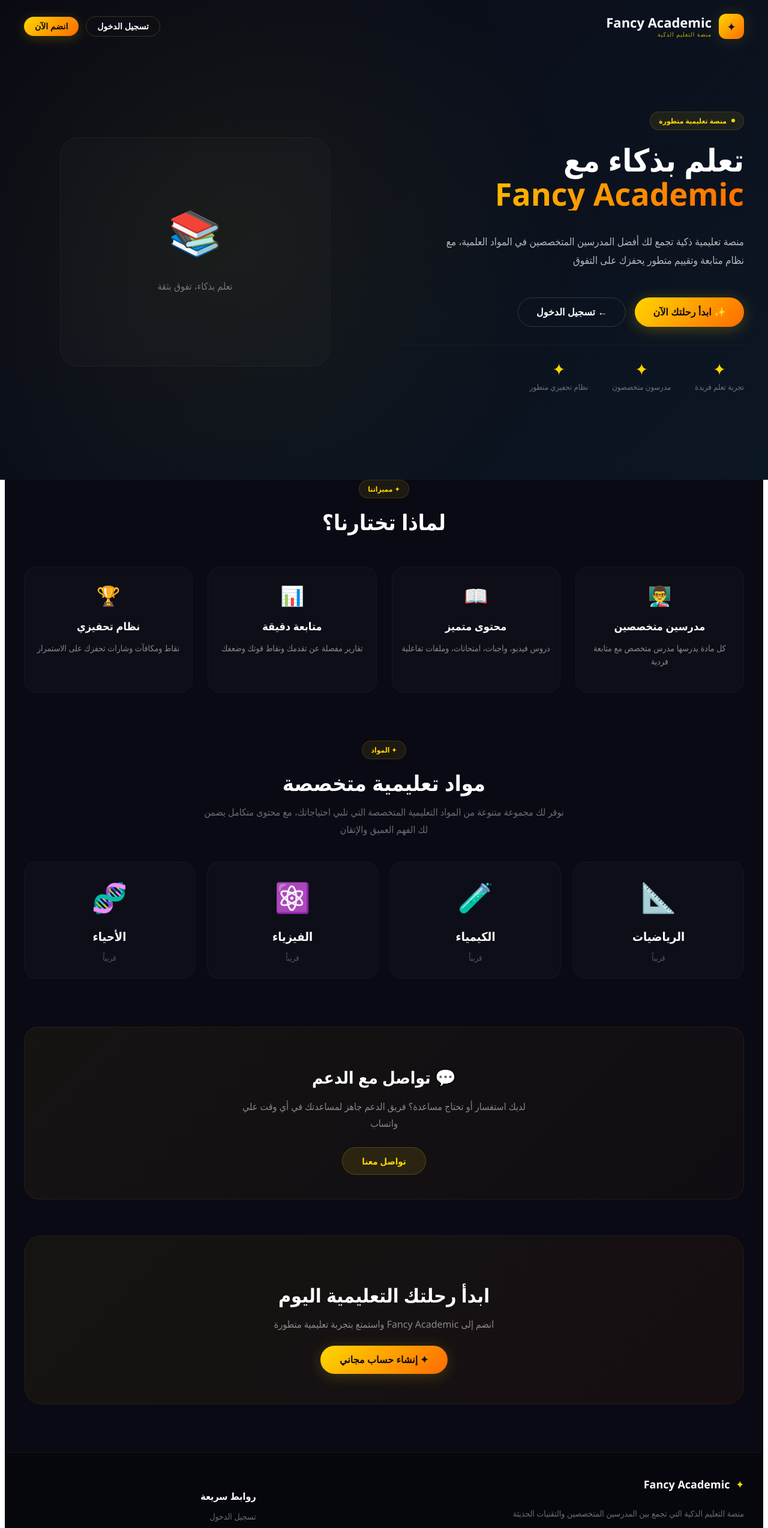
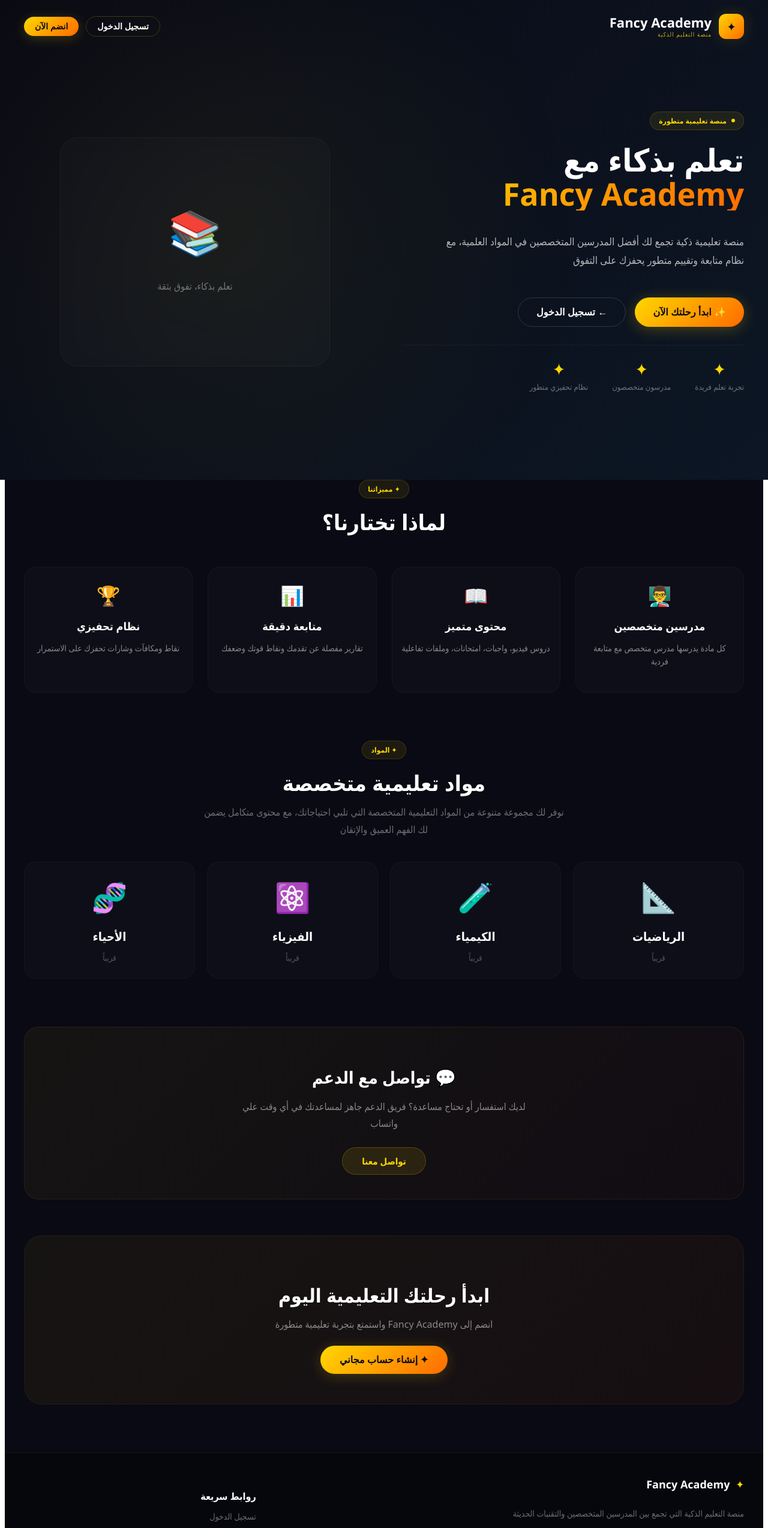
Before and after one commit to fancyacademic-design/fancy-academic, a Next.js app: page / in a window 1280 px wide. Shown: the top 2548 px of the page at 60% size. Built offline with nearby package versions, Linux system fonts and the light colour scheme.

Commit message:
Update page.tsx

```diff
--- a/app/page.tsx
+++ b/app/page.tsx
@@ -46,7 +46,7 @@
             </div>
             <div style={styles.logoText}>
               <h1 style={isMobile ? {...styles.logoMain, fontSize: '16px'} : styles.logoMain}>
-                Fancy Academic
+                Fancy Academy
               </h1>
               <p style={styles.logoSub}>منصة التعليم الذكية</p>
             </div>
@@ -75,7 +75,7 @@
 
             <h1 style={isMobile ? {...styles.heroTitle, fontSize: '28px'} : styles.heroTitle}>
               تعلم بذكاء مع
-              <span style={styles.heroHighlight}> Fancy Academic</span>
+              <span style={styles.heroHighlight}> Fancy Academy</span>
             </h1>
 
             <p style={isMobile ? {...styles.heroDescription, fontSize: '14px'} : styles.heroDescription}>
@@ -212,7 +212,7 @@
           <div style={styles.ctaCard}>
             <div style={styles.ctaContent}>
               <h2 style={isMobile ? {...styles.ctaTitle, fontSize: '22px'} : styles.ctaTitle}>ابدأ رحلتك التعليمية اليوم</h2>
-              <p style={isMobile ? {...styles.ctaText, fontSize: '13px'} : styles.ctaText}>انضم إلى Fancy Academic واستمتع بتجربة تعليمية متطورة</p>
+              <p style={isMobile ? {...styles.ctaText, fontSize: '13px'} : styles.ctaText}>انضم إلى Fancy Academy واستمتع بتجربة تعليمية متطورة</p>
               <button style={isMobile ? {...styles.ctaButton, fontSize: '13px', padding: '10px 20px'} : styles.ctaButton}
                 onClick={() => router.push('/register')}>
                 ✦ إنشاء حساب مجاني
@@ -228,7 +228,7 @@
             <div style={styles.footerInfo}>
               <div style={styles.footerLogo}>
                 <span style={styles.footerLogoIcon}>✦</span>
-                <h3 style={isMobile ? {...styles.footerTitle, fontSize: '16px'} : styles.footerTitle}>Fancy Academic</h3>
+                <h3 style={isMobile ? {...styles.footerTitle, fontSize: '16px'} : styles.footerTitle}>Fancy Academy</h3>
               </div>
               <p style={isMobile ? {...styles.footerText, fontSize: '12px'} : styles.footerText}>
                 منصة التعليم الذكية التي تجمع بين المدرسين المتخصصين والتقنيات الحديثة
@@ -246,7 +246,7 @@
 
           <div style={styles.footerBottom}>
             <p style={isMobile ? {...styles.copyright, fontSize: '10px'} : styles.copyright}>
-              © {new Date().getFullYear()} Fancy Academic. جميع الحقوق محفوظة
+              © {new Date().getFullYear()} Fancy Academy. جميع الحقوق محفوظة
             </p>
           </div>
         </div>
```
